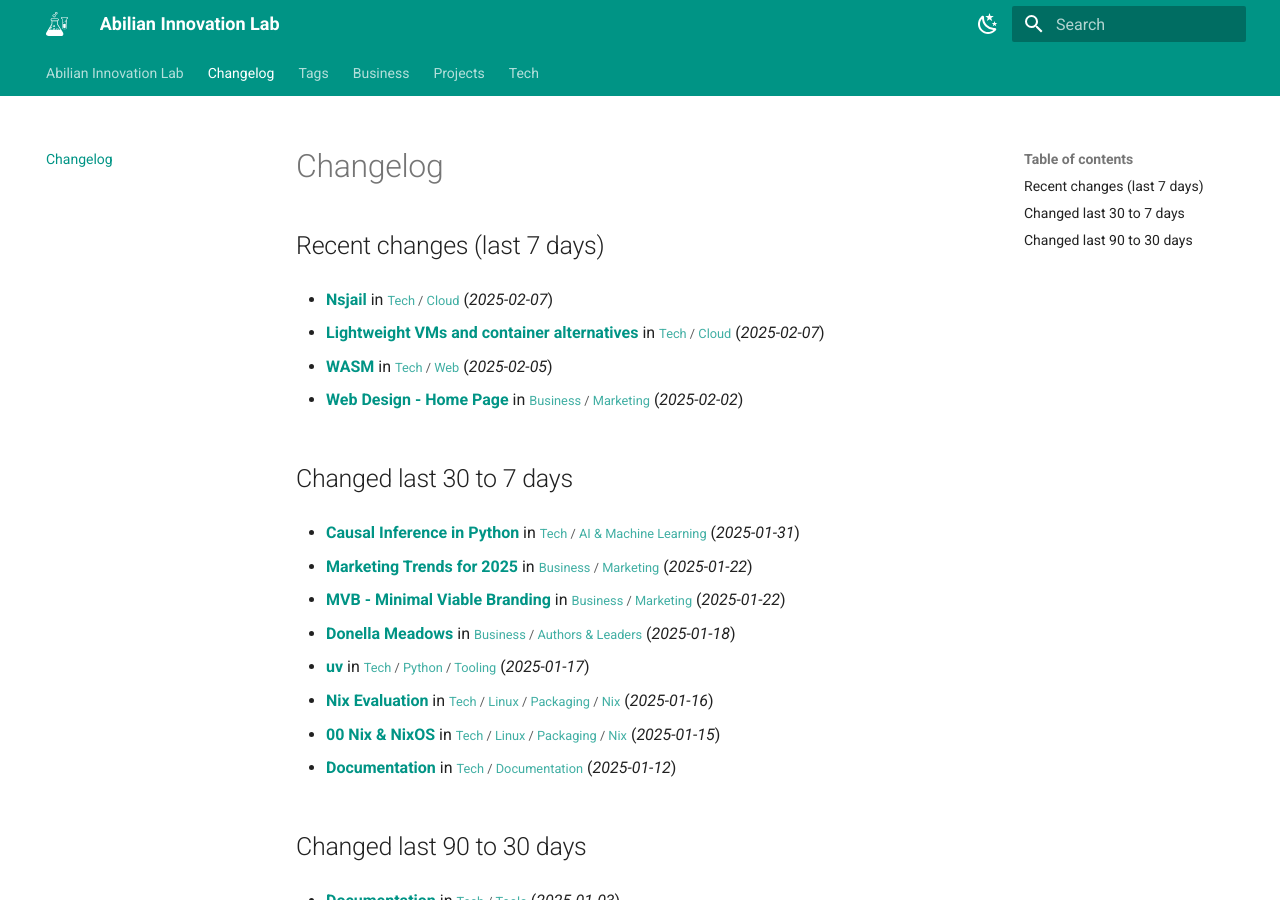
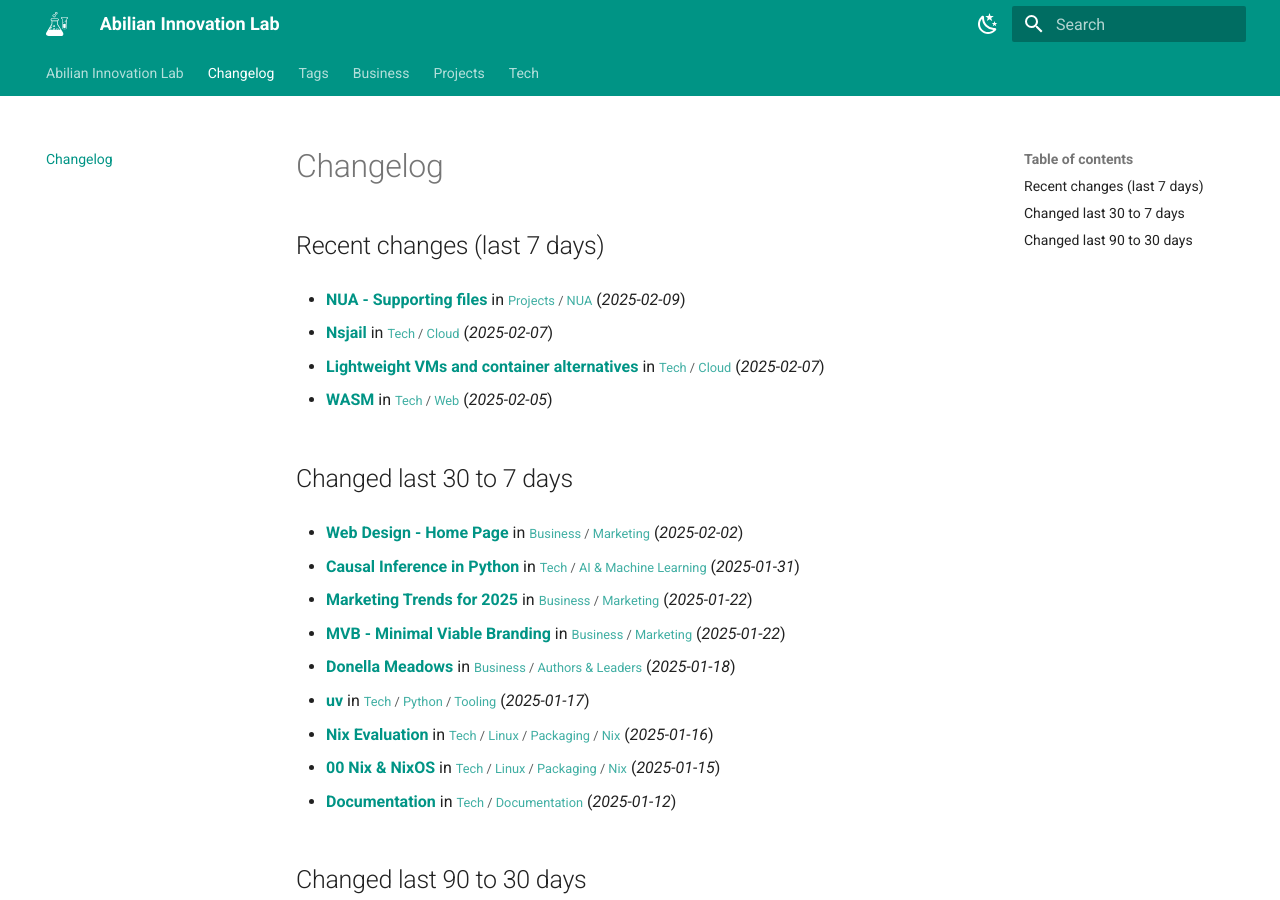
Before and after one commit to abilian/lab.abilian.com, an MkDocs documentation site: the page built from docs/changelog.md, in a window 1280 px wide and 900 px high. Built offline with MkDocs 1.6.1 and Material for MkDocs 9.7.7, drawn with Linux system fonts in a browser that asks for light colours; comment, search, counter and statistics services are not loaded.

Commit message:
Update content

```diff
--- a/docs/changelog.md
+++ b/docs/changelog.md
@@ -1,6 +1,8 @@
 # Changelog
 
 ## Recent changes (last 7 days)
+
+- **[NUA - Supporting files](/Projects/NUA/NUA - Supporting files/)** in <small>[Projects](/Projects/00 Projects/) / [NUA](/Projects/NUA/00 NUA/)</small> (*2025-02-09*)
 
 - **[Nsjail](/Tech/Cloud/Nsjail/)** in <small>[Tech](/Tech/00 Technology/) / [Cloud](/Tech/Cloud/6 pilars AWS/)</small> (*2025-02-07*)
 
@@ -8,11 +10,11 @@
 
 - **[WASM](/Tech/Web/WASM/)** in <small>[Tech](/Tech/00 Technology/) / [Web](/Tech/Web/Content Repositories/)</small> (*2025-02-05*)
 
-- **[Web Design - Home Page](/Business/Marketing/Web Design - Home Page/)** in <small>[Business](/Business/00 Business/) / [Marketing](/Business/Marketing/Copywriting/)</small> (*2025-02-02*)
-
 
 
 ## Changed last 30 to 7 days
+
+- **[Web Design - Home Page](/Business/Marketing/Web Design - Home Page/)** in <small>[Business](/Business/00 Business/) / [Marketing](/Business/Marketing/Copywriting/)</small> (*2025-02-02*)
 
 - **[Causal Inference in Python](/Tech/AI & Machine Learning/Causal Inference in Python/)** in <small>[Tech](/Tech/00 Technology/) / [AI & Machine Learning](/Tech/AI & Machine Learning/00 Machine Learning/)</small> (*2025-01-31*)
 
```
